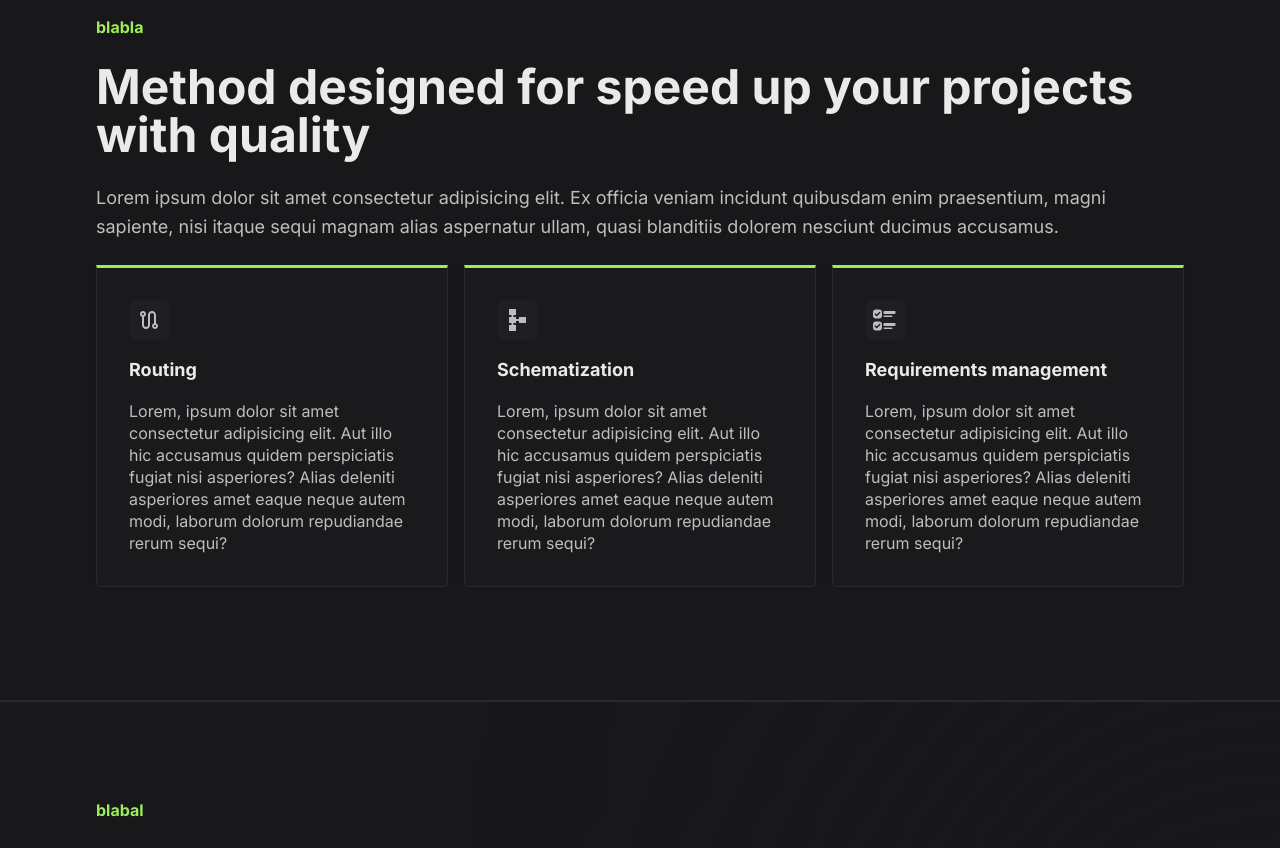
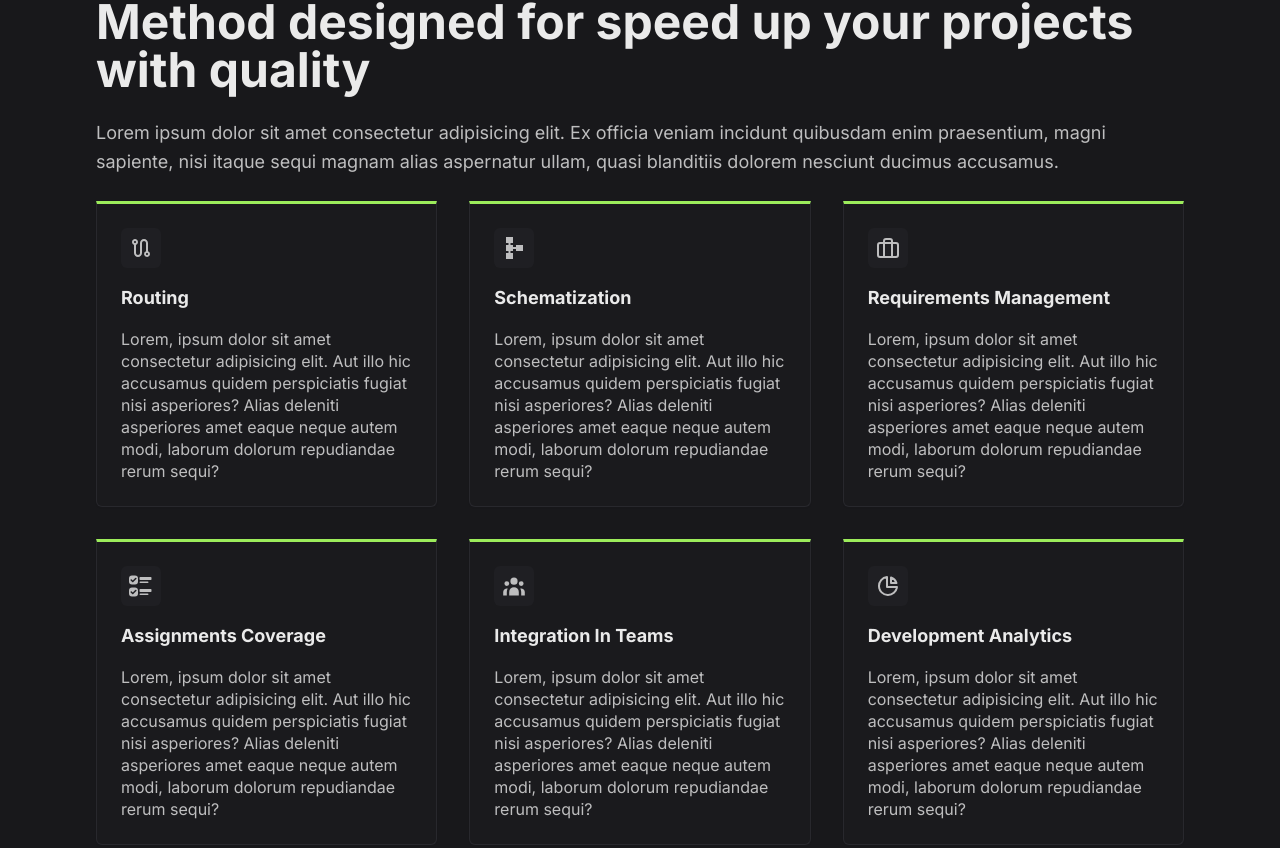
Before and after one commit to charmingruby/ymir, a Next.js app in the folder web/: page / in a window 1280 px wide. Shown: the part 1698-2546 px from the top of the page. Built offline with nearby package versions, Linux system fonts and the light colour scheme.

Commit message:
cta finished

```diff
--- a/web/src/app/(default)/page.tsx
+++ b/web/src/app/(default)/page.tsx
@@ -1,6 +1,6 @@
 'use client'
 
-import { CreateApp } from '@/components/pages/Home/CreateApp'
+import { CTA } from '@/components/pages/Home/CTA'
 import { Features } from '@/components/pages/Home/Features'
 import { Hero } from '@/components/pages/Home/Hero'
 import { Structure } from '@/components/pages/Home/Structure'
@@ -15,7 +15,7 @@ export default function Home() {
       <Features />
       <Structure />
       <Supports />
-      <CreateApp />
+      <CTA />
     </div>
   )
 }
--- a/web/src/components/pages/Home/CreateApp/index.tsx
+++ b/web/src/components/pages/Home/CTA/index.tsx
@@ -3,7 +3,7 @@ import { Container } from '@/components/shared/Container'
 import { Description } from './Description'
 import { Title } from './Title'
 
-export function CreateApp() {
+export function CTA() {
   return (
     <div className="bg-primary-900 relative overflow-hidden border-b-2 border-gray-900 py-16">
       <div className="absolute right-1/2 -z-10 h-1/2 w-1/2 translate-x-1/2 bg-primary-300 blur-full" />
--- a/web/src/components/pages/Home/Structure/StructureList.tsx
+++ b/web/src/components/pages/Home/Structure/StructureList.tsx
@@ -2,6 +2,8 @@ import { ReactNode } from 'react'
 import { StructureItem } from './StructureItem'
 import { MdOutlineRoute, MdSchema } from 'react-icons/md'
 import { BsUiChecks } from 'react-icons/bs'
+import { FiBriefcase } from 'react-icons/fi'
+import { HiUserGroup, HiOutlineChartPie } from 'react-icons/hi'
 
 interface StructureItemProps {
   icon: ReactNode
@@ -23,8 +25,26 @@ const structureList: StructureItemProps[] = [
       'Lorem, ipsum dolor sit amet consectetur adipisicing elit. Aut illo hic accusamus quidem perspiciatis fugiat nisi asperiores? Alias deleniti asperiores amet eaque neque autem modi, laborum dolorum repudiandae rerum sequi?',
   },
   {
+    icon: <FiBriefcase />,
+    title: 'Requirements Management',
+    description:
+      'Lorem, ipsum dolor sit amet consectetur adipisicing elit. Aut illo hic accusamus quidem perspiciatis fugiat nisi asperiores? Alias deleniti asperiores amet eaque neque autem modi, laborum dolorum repudiandae rerum sequi?',
+  },
+  {
     icon: <BsUiChecks />,
-    title: 'Requirements management',
+    title: 'Assignments Coverage',
+    description:
+      'Lorem, ipsum dolor sit amet consectetur adipisicing elit. Aut illo hic accusamus quidem perspiciatis fugiat nisi asperiores? Alias deleniti asperiores amet eaque neque autem modi, laborum dolorum repudiandae rerum sequi?',
+  },
+  {
+    icon: <HiUserGroup />,
+    title: 'Integration In Teams',
+    description:
+      'Lorem, ipsum dolor sit amet consectetur adipisicing elit. Aut illo hic accusamus quidem perspiciatis fugiat nisi asperiores? Alias deleniti asperiores amet eaque neque autem modi, laborum dolorum repudiandae rerum sequi?',
+  },
+  {
+    icon: <HiOutlineChartPie />,
+    title: 'Development Analytics',
     description:
       'Lorem, ipsum dolor sit amet consectetur adipisicing elit. Aut illo hic accusamus quidem perspiciatis fugiat nisi asperiores? Alias deleniti asperiores amet eaque neque autem modi, laborum dolorum repudiandae rerum sequi?',
   },
@@ -32,7 +52,7 @@ const structureList: StructureItemProps[] = [
 
 export function StructureList() {
   return (
-    <div className="grid grid-cols-3 gap-4">
+    <div className="grid grid-cols-3 gap-8">
       {structureList.map((item) => (
         <StructureItem key={item.title} {...item} />
       ))}
--- a/web/src/components/shared/ContentCard/index.tsx
+++ b/web/src/components/shared/ContentCard/index.tsx
@@ -6,7 +6,7 @@ interface ContentCardProps {
 
 export function ContentCard({ children }: ContentCardProps) {
   return (
-    <div className="group cursor-pointer rounded-b-md border border-t-[3px] border-gray-600 border-t-primary-300 bg-gray-700/30 p-8 shadow-sm transition-shadow hover:shadow-md">
+    <div className="group cursor-pointer rounded-b-md border border-t-[3px] border-gray-600 border-t-primary-300 bg-gray-700/30 p-6 shadow-sm transition-shadow hover:shadow-md">
       {children}
     </div>
   )
--- a/web/DUMMY_DATA.ts
+++ b/web/src/data/DUMMY_DATA.ts
@@ -1,4 +1,4 @@
-import { Project } from './types/collection'
+import { Project } from '@/types/collection'
 
 export const DUMMY_PROJECTS: Project[] = [
   { name: 'Ymir.dev', organization: 'Gustavo Dias' },
```
Also changed, not shown: web/src/components/pages/Home/CTA/Actions.tsx (renamed from web/src/components/pages/Home/CreateApp/Actions.tsx), web/src/components/pages/Home/CTA/Description.tsx (renamed from web/src/components/pages/Home/CreateApp/Description.tsx), web/src/components/pages/Home/CTA/Title.tsx (renamed from web/src/components/pages/Home/CreateApp/Title.tsx), web/src/types/collection.ts (renamed from web/types/collection.ts).
